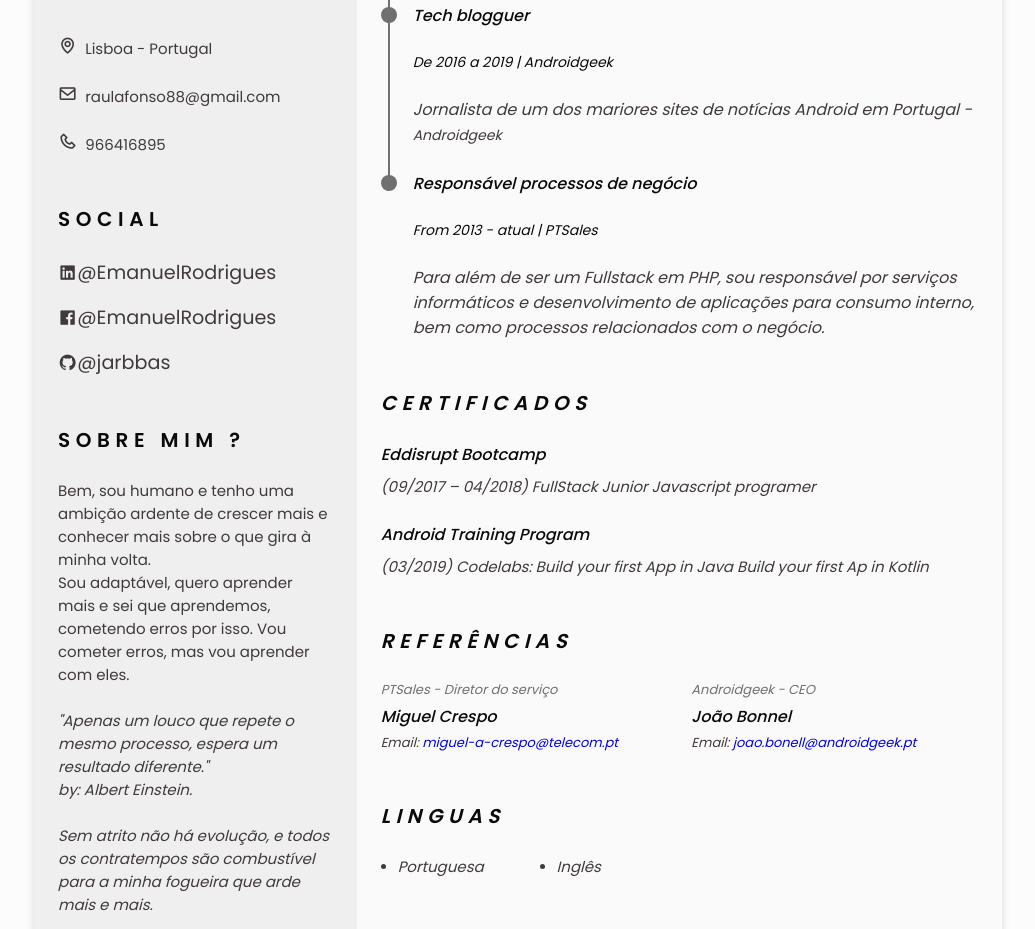
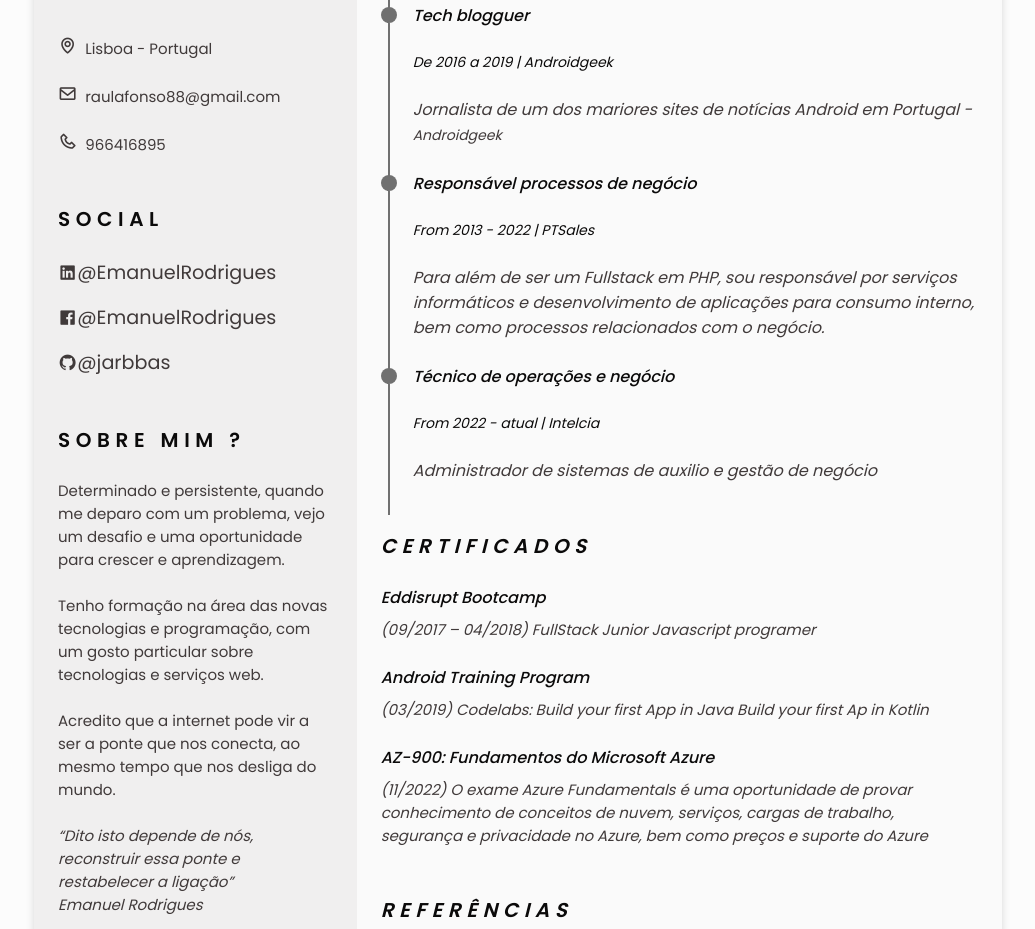
Before and after one commit to Jarbbas/ResumeOnline, a plain HTML site: page index.html in a window 1280 px wide. Shown: the part 266-1195 px from the top of the page, without its empty margins (122-1157 px from the left). Drawn offline with nearby package versions, Linux system fonts and the light colour scheme.

Commit message:
Update index.html

```diff
--- a/index.html
+++ b/index.html
@@ -127,25 +127,14 @@
                 <!--========== PROFILE ==========-->
                 <section class="profile section" id="profile">
                     <h2 class="section-title">sobre mim ?</h2>
-                    Bem, sou humano e tenho uma ambição ardente de crescer mais e conhecer mais sobre o que gira à minha volta.<br>
-
-Sou adaptável, quero aprender mais e sei que aprendemos, cometendo erros por isso.
-Vou cometer erros, mas vou aprender com eles.<br><br>
-
-<i>"Apenas um louco que repete o mesmo processo, espera um resultado diferente."<i><br>
-by: Albert Einstein.<br><br>
-
-Sem atrito não há evolução, e todos os contratempos são combustível para a minha fogueira que arde mais e mais. <br><br>
-
-<i>“O fogo ardente cria chamas e brilho em tudo o que é largado nele.”<i><br>
-Marcus Aurelius, Meditations <br><br>
-
-Tenho formação na área das novas tecnologias e programação, com um gosto particular sobre tecnologias e serviços web. Acredito que a internet é a ponte que nos liga, ao mesmo tempo que nos desliga do mundo.<br><br>
-
-<i>“Dito isto depende de nós, reconstruir essa ponte e restabelecer a ligação”<i><br>
-Emanuel Rodrigues<br>
-
-
+                    Determinado e persistente, quando me deparo com um problema, vejo um desafio e uma oportunidade para crescer e aprendizagem.
+                    <br><br>
+                    Tenho formação na área das novas tecnologias e programação, com um gosto particular sobre tecnologias e serviços web.
+                    <br><br>
+                     Acredito que a internet pode vir a ser a ponte que nos conecta, ao mesmo tempo que nos desliga do mundo.
+                    <br><br>
+                    <i>“Dito isto depende de nós, reconstruir essa ponte e restabelecer a ligação”<i><br>
+                    Emanuel Rodrigues<br>
                     </p>
                 </section>
 
@@ -192,15 +181,15 @@ Emanuel Rodrigues<br>
                         </div>
                         <div class="education__content">
                             <div class="education__time">
-                                <!-- <span class="education__rounder"></span> -->
+                                <span class="education__rounder"></span>
                                 <span class="education__line"></span>
                             </div>
 
-                            <!-- <div class="education__data bd-grid">
+                            <div class="education__data bd-grid">
                                 <h3 class="education__title">Talentar Academy web devolpement</h3>
                                 <span class="education__studies">Lisboa</span>
                                 <span class="education__year">2021 - 2022</span>
-                            </div> -->
+                            </div>
                         </div>
                     </div>
                 </section>
@@ -237,7 +226,10 @@ Emanuel Rodrigues<br>
                                 <span class="skills__circle"></span>Bootstrap
                             </li>
                             <li class="skills__name">
-                                <span class="skills__circle"></span>Office
+                                <span class="skills__circle"></span>jQuery
+                            </li>
+                            <li class="skills__name">
+                                <span class="skills__circle"></span>Azure
                             </li>
                             <li class="skills__name">
                                 <span class="skills__circle"></span>Xampp
@@ -255,7 +247,7 @@ Emanuel Rodrigues<br>
             <div class="resume__right">
                 <!--========== EXPERIENCE ==========-->
                 <section class="experience section" id="experience">
-                    <h2 class="section-title">Experiencia</h2>
+                    <h2 class="section-title">Experiência</h2>
 
                     <div class="experience__container bd-grid">
                         <div class="experience__content">
@@ -290,15 +282,28 @@ Emanuel Rodrigues<br>
                         <div class="experience__content">
                             <div class="experience__time">
                                 <span class="experience__rounder"></span>
-                                <!-- <span class="experience__line"></span> -->
+                                <span class="experience__line"></span>
                             </div>
 
                             <div class="experience__data bd-grid">
                                 <h3 class="experience__title">Responsável processos de negócio</h3>
-                                <span class="experience__company">From 2013 - atual | PTSales</span>
+                                <span class="experience__company">From 2013 - 2022 | PTSales</span>
                                 <p class="experience__description">Para além de ser um Fullstack em PHP, sou
                                     responsável por serviços informáticos e desenvolvimento de aplicações para consumo
                                     interno, bem como processos relacionados com o negócio.
+                                </p>
+                            </div>
+                        </div>
+                        <div class="experience__content">
+                            <div class="experience__time">
+                                <span class="experience__rounder"></span>
+                                <span class="experience__line"></span>
+                            </div>
+
+                            <div class="experience__data bd-grid">
+                                <h3 class="experience__title">Técnico de operações e negócio</h3>
+                                <span class="experience__company">From 2022 - atual | Intelcia</span>
+                                <p class="experience__description">Administrador de sistemas de auxilio e gestão de negócio
                                 </p>
                             </div>
                         </div>
@@ -319,10 +324,10 @@ Emanuel Rodrigues<br>
                             <h3 class="certificate__title">Android Training Program</h3>
                             <span class="certificate__description">(03/2019) Codelabs: Build your first App in Java Build your first Ap in Kotlin </span>
                         </div>
-                        <!-- <div class="certificate__content">
-                            <h3 class="certificate__title">Certificado Azure Microsoft</h3>
-                            <span class="certificate__description">(05/2022) 3 certificados Microsoft em serviços Azure</span>
-                        </div> -->
+                        <div class="certificate__content">
+                            <h3 class="certificate__title">AZ-900: Fundamentos do Microsoft Azure</h3>
+                            <span class="certificate__description">(11/2022) O exame Azure Fundamentals é uma oportunidade de provar conhecimento de conceitos de nuvem, serviços, cargas de trabalho, segurança e privacidade no Azure, bem como preços e suporte do Azure</span>
+                        </div>
                     </div>
                 </section>
 
```
